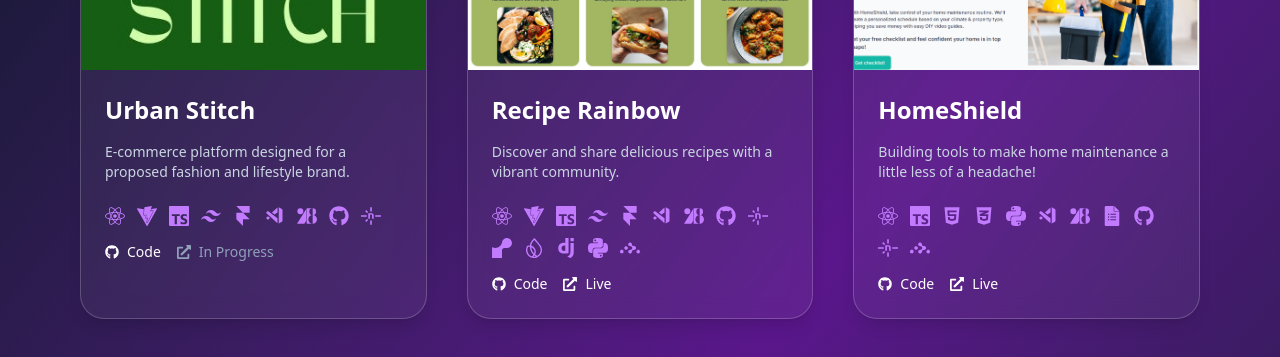
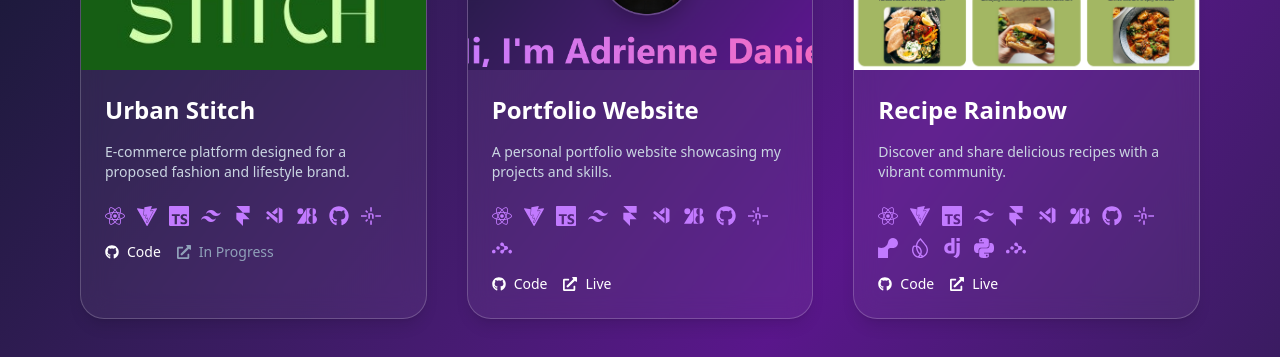
Before and after one commit to Adrienner1988/AD-Portfolio, a React (Vite) app: page /projects in a window 1280 px wide. Shown: the part 323-680 px from the top of the page. Built offline with nearby package versions, Linux system fonts and the light colour scheme.

Commit message:
Updated the README with information about the application. Added in the portfolio as a project.

```diff
--- a/src/data/projects.ts
+++ b/src/data/projects.ts
@@ -33,6 +33,7 @@ import Weather from "../assets/Weather.png";
 import ToDo from "../assets/ToDo.png";
 import KnowCap from "../assets/KnowCap.png";
 import Pokemon from "../assets/Pokemon.jpg";
+import portfolioImg from "../assets/portfolioImg.png";
 
 
 export interface Project {
@@ -63,6 +64,27 @@ const projects: Project[] = [
       SiGooglefonts,
       FaGithub,
       SiNetlify,
+    ],
+  },
+  {
+    title: "Portfolio Website",
+    description:
+      "A personal portfolio website showcasing my projects and skills.",
+    image: portfolioImg,
+    github: "https://github.com/Adrienner1988/AD-Portfolio",
+    live: "https://adriennerdaniels.netlify.app/",
+    status: "live",
+    tech: [
+      FaReact,
+      SiVite,
+      SiTypescript,
+      SiTailwindcss,
+      SiFramer,
+      VscVscodeInsiders,
+      SiGooglefonts,
+      FaGithub,
+      SiNetlify,
+      SiReactrouter,
     ],
   },
   {
```
Also changed, not shown: src/assets/portfolioImg.png (added), 1 other file (tests, documents, lock files or other folders).
